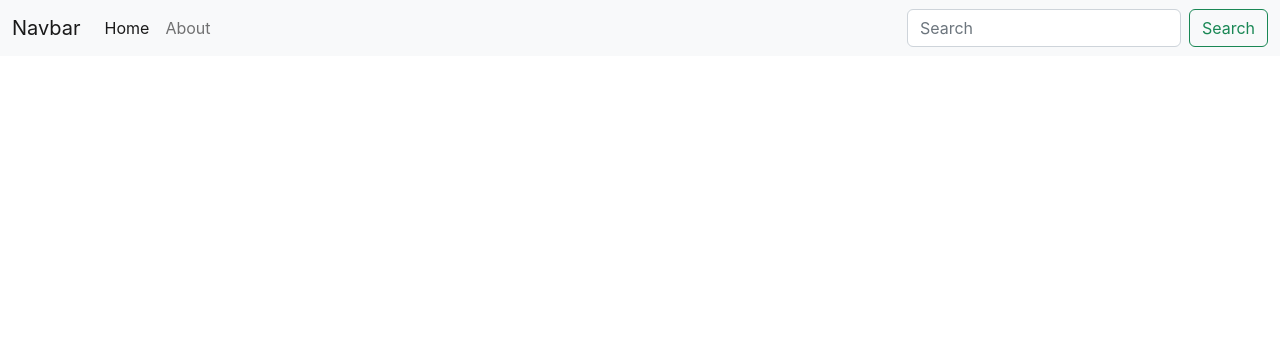
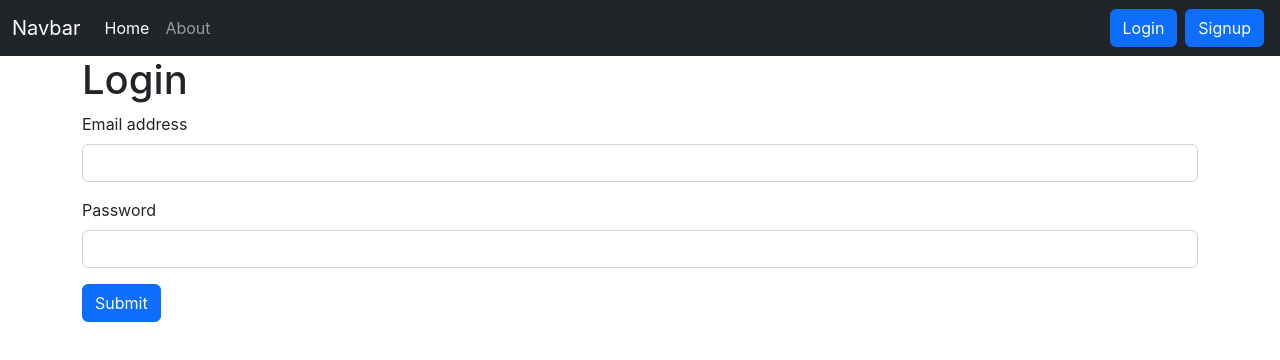
Before and after one commit to LokeshSingh1102/iNotebook, a React (Create React App) app: page /Login in a window 1280 px wide. Shown: the top 360 px of the page. Built offline with nearby package versions, Linux system fonts and the light colour scheme; the HTML template or start-up script is replaced by a standard one.

Commit message:
built  the signup and login page

```diff
--- a/src/App.js
+++ b/src/App.js
@@ -9,6 +9,8 @@ import About from './components/About';
 import Navbar from './components/Navbar';
 
 import NoteState from './context/note/noteState';
+import Signup from './components/Signup';
+import Login from './components/Login';
 
 function App() {
   return (
@@ -19,6 +21,8 @@ function App() {
           <Routes>
             <Route exact path='/' element={<Home />} />
             <Route exact path='/About' element={<About />} />
+            <Route exact path='/Login' element={<Login />} />
+            <Route exact path='/Signup' element={<Signup />} />
           </Routes>
         </Router>
         {/* <h1>this is inotebook</h1> */}
--- /dev/null
+++ b/src/components/Login.js
@@ -0,0 +1,59 @@
+import React, { useState } from 'react'
+import { useNavigate } from "react-router-dom";
+
+const Login = (e) => {
+    const [credentials, setCredentials] = useState({ email: '', password: '' })
+
+    let navigate = useNavigate();
+
+    const handleLogin = async (e) => {
+        e.preventDefault(); //using this the page will not reload
+
+        const response = await fetch(`http://localhost:5000/api/auth/login`, {
+            method: 'POST',
+            headers: {
+                'Content-Type': 'application/json'
+            },
+            body: JSON.stringify({ "email": credentials.email, 'password': credentials.password })
+        })
+        const result = await response.json()
+        console.log(result);
+        if (result.success) {
+            localStorage.setItem('auth', result.authtoken)
+            console.log(result.success);
+            // to navigate from one location to another
+            navigate('/');
+        }
+        else {
+            alert("wromg credentials");
+        }
+    }
+    // {
+    //     [1]   name: 'lokesh new',
+    //     [1]   email: 'lokesh343434@gmail.com',
+    //     [1]   password: '12354456789878797'
+    //     [1] }
+    const Onchange = (e) => {
+        setCredentials({ ...credentials, [e.target.name]: e.target.value })
+    }
+    return (
+        <>
+            <div className="container">
+                <h1>Login</h1>
+                <form onSubmitCapture={handleLogin} >
+                    <div className="mb-3">
+                        <label htmlFor="email" className="form-label">Email address</label>
+                        <input type="email" className="form-control" value={credentials.email} name='email' id="email" aria-describedby="emailHelp" onChange={Onchange} />
+                    </div>
+                    <div className="mb-3">
+                        <label htmlFor="password" className="form-label">Password</label>
+                        <input type="password" className="form-control" value={credentials.password} name='password' id="password" onChange={Onchange} />
+                    </div>
+                    <button type="submit" className="btn btn-primary">Submit</button>
+                </form>
+            </div>
+        </>
+    )
+}
+
+export default Login
--- a/src/components/Navbar.js
+++ b/src/components/Navbar.js
@@ -4,7 +4,7 @@ import { Link } from "react-router-dom";
 const Navbar = () => {
     return (
         <div>
-            <nav className="navbar navbar-expand-lg bg-light">
+            <nav className="navbar navbar-expand-lg navbar-dark bg-dark">
                 <div className="container-fluid">
                     <Link className="navbar-brand" to="#">Navbar</Link>
                     <button className="navbar-toggler" type="button" data-bs-toggle="collapse" data-bs-target="#navbarSupportedContent" aria-controls="navbarSupportedContent" aria-expanded="false" aria-label="Toggle navigation">
@@ -20,8 +20,8 @@ const Navbar = () => {
                             </li>
                         </ul>
                         <form className="d-flex" role="search">
-                            <input className="form-control me-2" type="search" placeholder="Search" aria-label="Search"/>
-                                <button className="btn btn-outline-success" type="submit">Search</button>
+                            <Link className="btn btn-primary mx-1" to="/Login" role="button">Login</Link>
+                            <Link className="btn btn-primary mx-1" to="/Signup" role="button">Signup</Link>
                         </form>
                     </div>
                 </div>
--- /dev/null
+++ b/src/components/Signup.js
@@ -0,0 +1,70 @@
+import React, { useState } from 'react'
+import { useNavigate } from 'react-router-dom'
+
+const Singup = () => {
+    const [credentials, setCredentials] = useState({ name: '', email: '', password: '', Cpassword: "" })
+    let navigate = useNavigate();
+
+    const handleSingup = async (e) => {
+        e.preventDefault(); //using this the page will not reload
+
+        if (credentials.password === credentials.Cpassword) {
+
+            const response = await fetch(`http://localhost:5000/api/auth/createuser`, {
+                method: 'POST',
+                headers: {
+                    'Content-Type': 'application/json'
+                },
+                body: JSON.stringify({ "name": credentials.name, "email": credentials.email, 'password': credentials.password })
+            })
+            const result = await response.json()
+            console.log(result);
+            if (result.success) {
+                localStorage.setItem('auth', result.token)
+                navigate('/');
+            }
+            else {
+                alert("user already exist")
+                setCredentials({ name: '', email: '', password: '', Cpassword: "" })
+            }
+        }
+        else {
+            alert("write correct password");
+        }
+
+    }
+
+    const Onchange = (e) => {
+        setCredentials({ ...credentials, [e.target.name]: e.target.value })
+    }
+    return (
+        <>
+            <div className="container">
+                <h1>Singup</h1>
+                <form onSubmit={handleSingup}>
+                    <div className="mb-3">
+                        <label htmlFor="name" className="form-label">Name</label>
+                        <input type="text" className="form-control" id="name" name='name' aria-describedby="emailHelp" value={credentials.name} onChange={Onchange} />
+
+                    </div>
+                    <div className="mb-3">
+                        <label htmlFor="email" className="form-label">Email address</label>
+                        <input type="email" className="form-control" id="email" name='email' aria-describedby="emailHelp" value={credentials.email} onChange={Onchange} />
+
+                    </div>
+                    <div className="mb-3">
+                        <label htmlFor="Password" className="form-label">Password</label>
+                        <input type="password" className="form-control" value={credentials.password} id="password" name='password' onChange={Onchange} />
+                    </div>
+                    <div className="mb-3">
+                        <label htmlFor="Cpassword" className="form-label">Confirm Password</label>
+                        <input type="password" className="form-control" value={credentials.Cpassword} id="Cpassword" name='Cpassword' onChange={Onchange} />
+                    </div>
+                    <button type="submit" className="btn btn-primary">Submit</button>
+                </form>
+            </div>
+        </>
+    )
+}
+
+export default Singup
--- a/src/context/note/noteState.js
+++ b/src/context/note/noteState.js
@@ -11,7 +11,7 @@ const NoteState = (props) => {
             method: 'GET',
             headers: {
                 'Content-Type': 'application/json',
-                'auth-token': 'eyJhbGciOiJIUzI1NiIsInR5cCI6IkpXVCJ9.eyJ1c2VyIjp7ImlkIjoiNjM3MTU2YzA3MWZlNDM2ODE1MzI5NGU2In0sImlhdCI6MTY2ODQzNzg1OH0.zWmh5-DUM2Z8bFE9Wl3dm0wmtZu02XGotWS23o_MSLA'
+                'auth-token': localStorage.getItem('auth')
             }
         })
         const result = await response.json()
@@ -74,8 +74,8 @@ const NoteState = (props) => {
         })
         const result = await response.json()
         let note = JSON.parse(JSON.stringify(result));
-        for(let i = 0; i<notes.length;i++){
-            if(notes._id===newNote._id){
+        for (let i = 0; i < notes.length; i++) {
+            if (notes._id === newNote._id) {
                 note[i].title = newNote.etitle;
                 note[i].description = newNote.edescription;
                 break;
```
Also changed, not shown: 1 other file (tests, documents, lock files or other folders).
